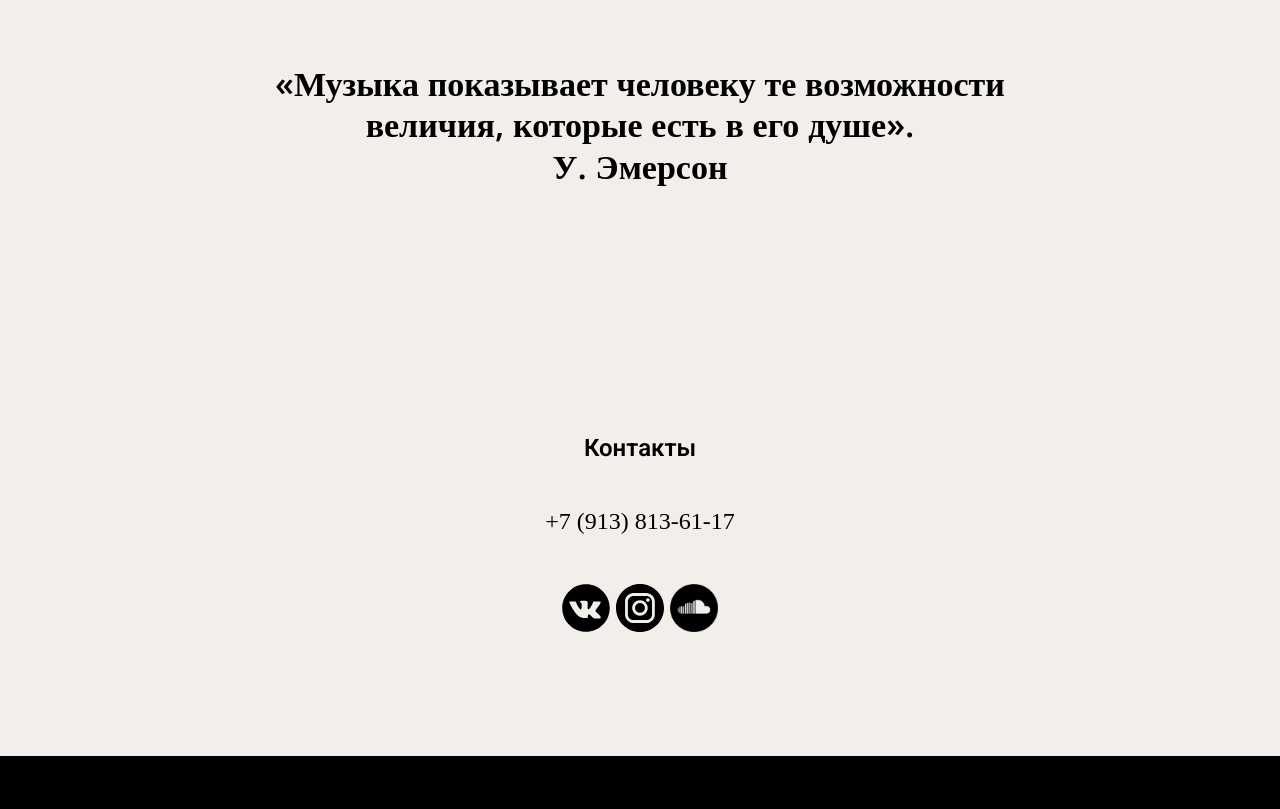
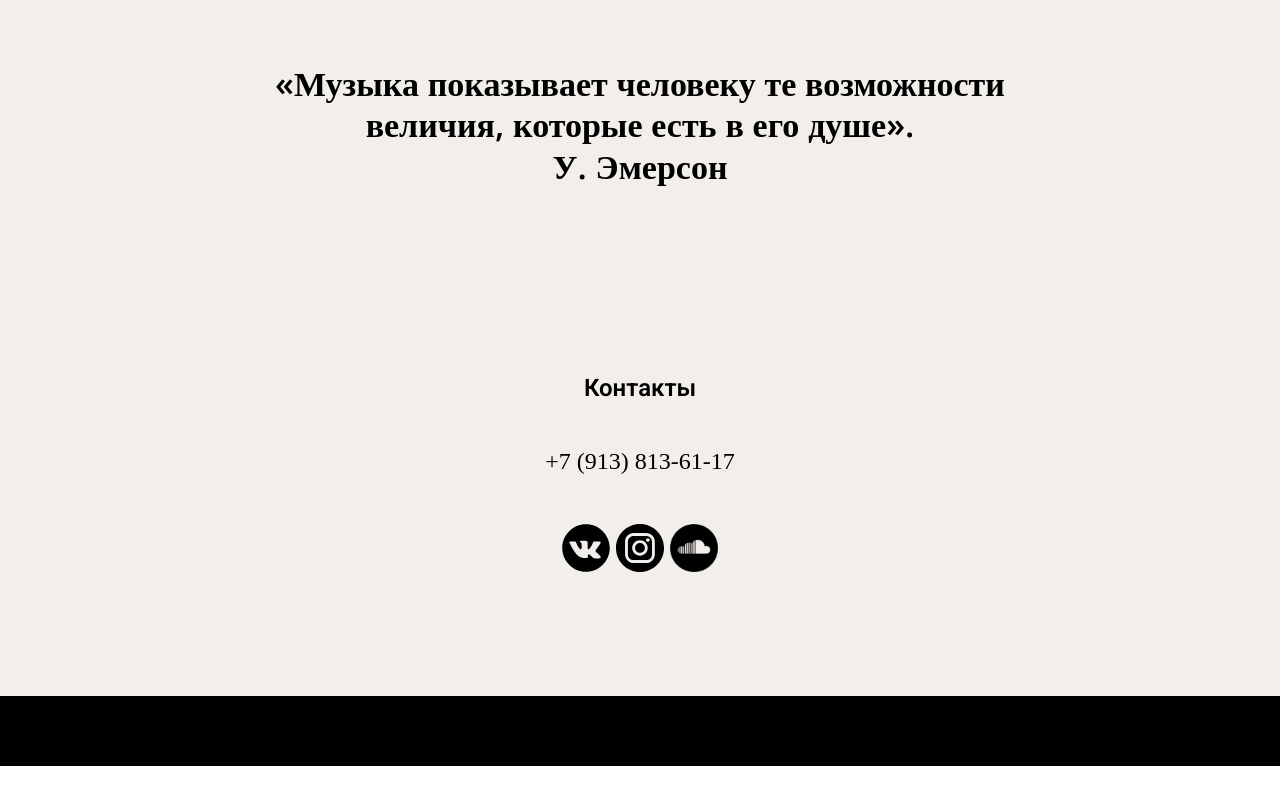
Before and after one commit to Lapov/AntonLessons, a plain HTML site: page index.html in a window 1280 px wide. Shown: the part 5487-6296 px from the top of the page. After the commit the page ends 6253 px from the top, so only its background shows below. Drawn offline with nearby package versions, Linux system fonts and the light colour scheme.

Commit message:
Removed padding before contacts

```diff
--- a/index.html
+++ b/index.html
@@ -332,7 +332,6 @@
                 </div>
             </div>
         </div>
-
         <div id="rec15981331" class="r r_anim r_showed" style=" " data-record-type="215"><a name="form" style="font-size:0;"></a></div>
         <div id="feedback" class="r" style="padding-top:120px;padding-bottom:0px;background-color:#f2eee9; " data-record-type="593" data-bg-color="#f2eee9" data-animationappear="off">
             <!-- t593 --><!-- cover -->
@@ -358,7 +357,7 @@
                 </div>
             </div>
         </div>
-        <div id="rec14916391" class="r" style="padding-top:60px;padding-bottom:120px;background-color:#f2eee9; " data-record-type="560" data-bg-color="#f2eee9" data-animationappear="off">
+        <div id="rec14916391" class="r" style="padding-bottom:120px;background-color:#f2eee9; " data-record-type="560" data-bg-color="#f2eee9" data-animationappear="off">
             <!-- t560-->
             <div class="t560">
                 <div class="t-container">
```
